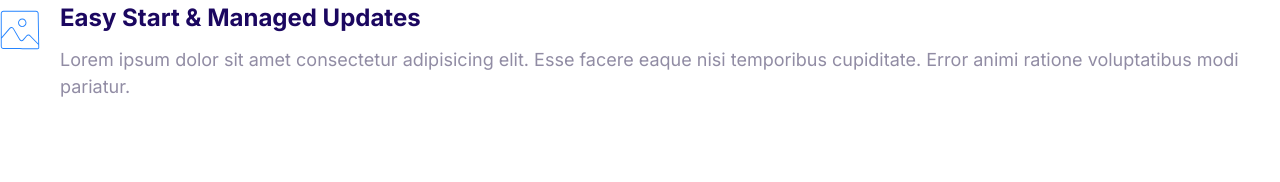
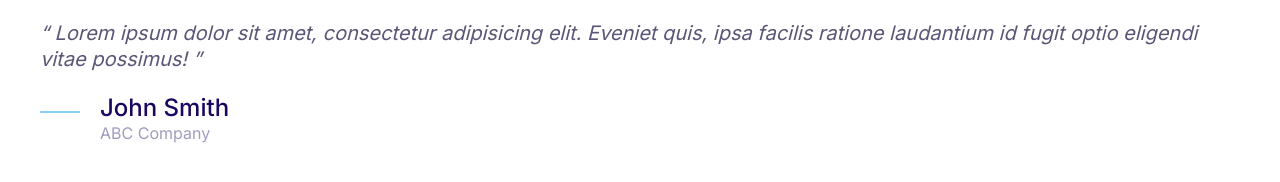
Before and after one commit to yoinspiration/mymoshify, a plain HTML site: page index.html in a window 1280 px wide. Drawn offline with Linux system fonts and the light colour scheme.

Commit message:
Build the quote component

```diff
--- a/css/styles.css
+++ b/css/styles.css
@@ -3,6 +3,7 @@
 :root {
   --color-accent: #ff3400;
   --color-body: #918ca4;
+  --color-body-darker: #5c5577;
   --color-border: #ccc;
   --color-headings: #1b0760;
   --color-primary: #2584ff;
@@ -383,3 +384,52 @@ a {
 .media__image {
   margin-top: 1rem;
 }
+
+/* Quotes */
+.quote {
+  color: var(--color-body-darker);
+  font-size: 3rem;
+  font-style: italic;
+  line-height: 1.3;
+}
+
+.quote__text::before {
+  content: open-quote;
+}
+
+.quote__text::after {
+  content: close-quote;
+}
+
+.quote__author {
+  font-size: 3rem;
+  font-style: normal;
+  font-weight: 500;
+  margin-bottom: 0;
+}
+
+.quote__organization {
+  color: var(--color-headings);
+  font-size: 2rem;
+  font-style: normal;
+  opacity: 0.4;
+}
+
+.quote__line {
+  bottom: 10px;
+  position: relative;
+}
+
+@media screen and (min-width: 1024px) {
+  .quote {
+    font-size: 2rem;
+  }
+
+  .quote__author {
+    font-size: 2.4rem;
+  }
+
+  .quote__organization {
+    font-size: 1.6rem;
+  }
+}
--- a/index.html
+++ b/index.html
@@ -13,20 +13,24 @@
     <link rel="stylesheet" href="css/styles.css" />
   </head>
   <body>
+    <blockquote class="quote">
+      <p class="quote__text">
+        Lorem ipsum dolor sit amet, consectetur adipisicing elit. Eveniet quis,
+        ipsa facilis ratione laudantium id fugit optio eligendi vitae possimus!
+      </p>
+      <footer>
         <div class="media">
           <div class="media__image">
-        <svg class="icon icon--primary">
-          <use xlink:href="images/sprite.svg#snap"></use>
+            <svg class="icon icon--primary quote__line">
+              <use xlink:href="images/sprite.svg#line"></use>
             </svg>
           </div>
           <div class="media__body">
-        <h3 class="media__title">Easy Start & Managed Updates</h3>
-        <p>
-          Lorem ipsum dolor sit amet consectetur adipisicing elit. Esse facere
-          eaque nisi temporibus cupiditate. Error animi ratione voluptatibus
-          modi pariatur.
-        </p>
+            <h3 class="media__title quote__author">John Smith</h3>
+            <p class="quote__organization">ABC Company</p>
           </div>
         </div>
+      </footer>
+    </blockquote>
   </body>
 </html>
```
Also changed, not shown: components/quote.html (added, +19 -0 lines), README.md, ReadmeImg/quote.png (added). Lines whose indentation alone changed are shown as unchanged.
